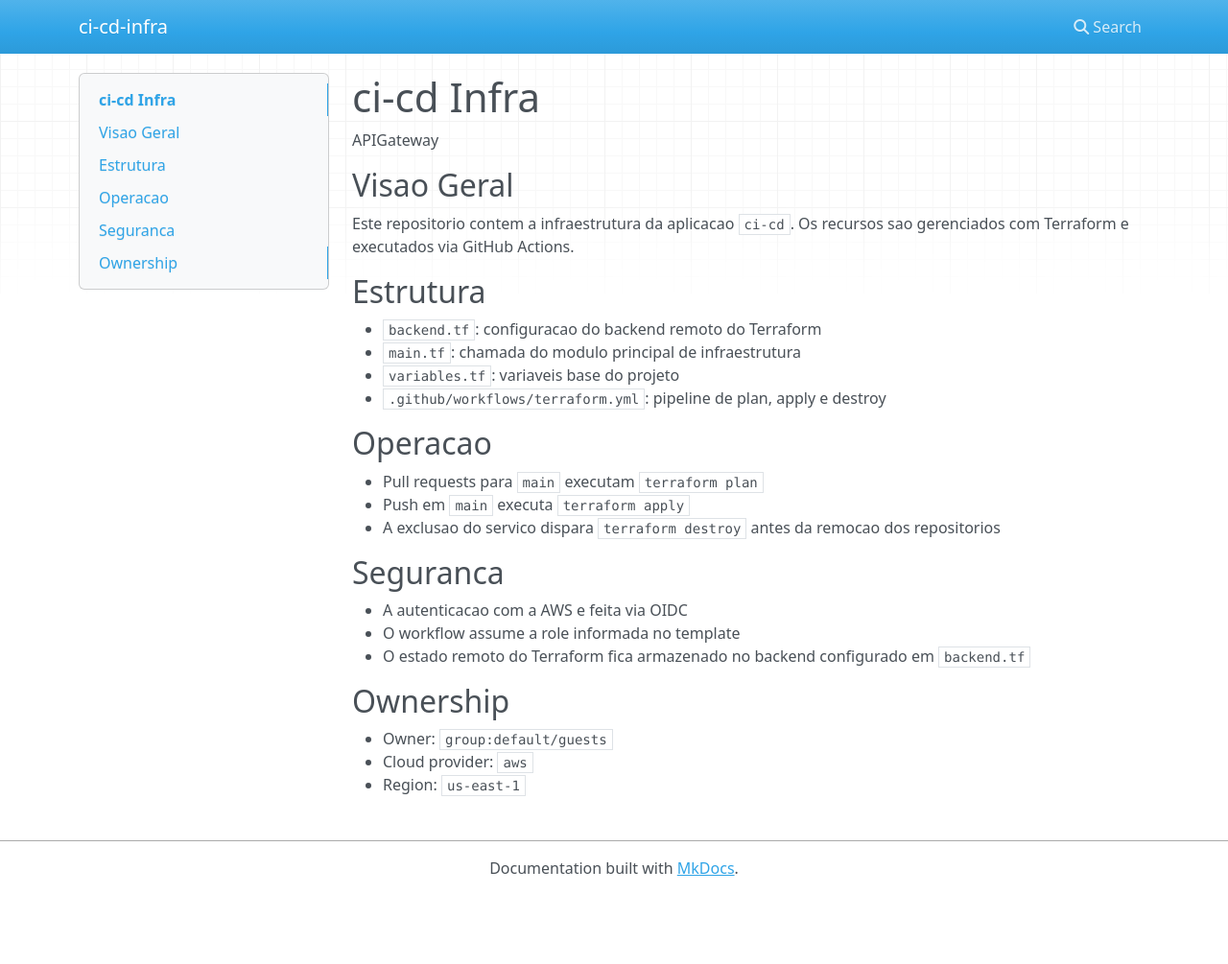
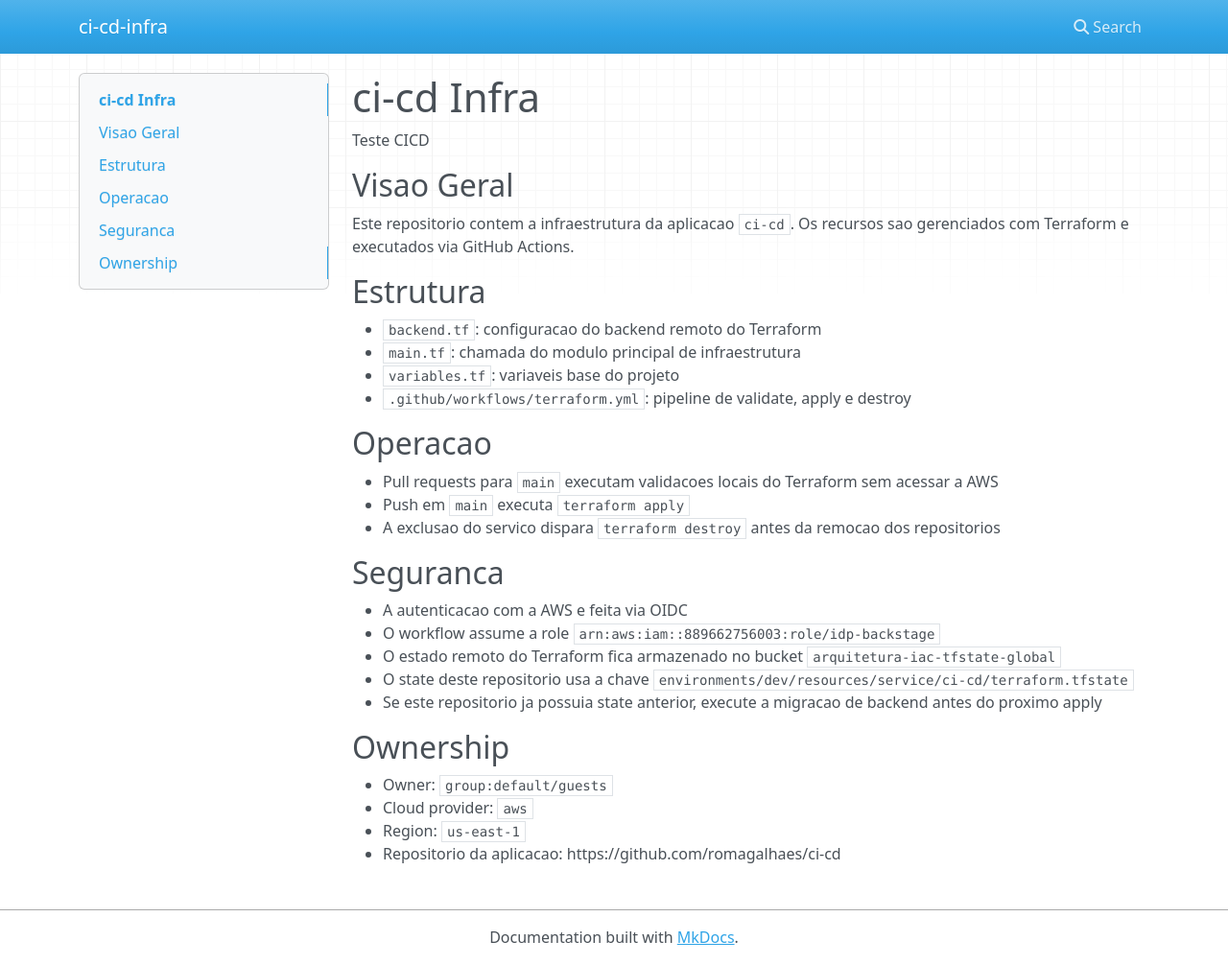
Before and after one commit to romagalhaes/ci-cd-infra, an MkDocs documentation site: the page built from docs/index.md, in a window 1280 px wide and 1005 px high. Shown: the whole window at 96% size. Built offline with MkDocs 1.6.1, drawn with Linux system fonts in a browser that asks for light colours; nearby versions of some CDN libraries.

Commit message:
Fix update

```diff
--- a/catalog-info.yaml
+++ b/catalog-info.yaml
@@ -8,7 +8,7 @@ metadata:
       url: "https://github.com/romagalhaes/ci-cd"
   annotations:
     backstage.io/techdocs-ref: dir:.
-    backstage.io/source-location: url:https://github.com/romagalhaes/ci-cd-infra/tree/main
+    backstage.io/source-location: "url:https://github.com/romagalhaes/ci-cd-infra/tree/main/"
     github.com/project-slug: romagalhaes/ci-cd-infra
     idp.mycompany.com/repository-role: infrastructure
 spec:
--- a/docs/index.md
+++ b/docs/index.md
@@ -1,6 +1,6 @@
 # ci-cd Infra
 
-APIGateway
+Teste CICD
 
 ## Visao Geral
 
@@ -12,22 +12,25 @@ Os recursos sao gerenciados com Terraform e executados via GitHub Actions.
 - `backend.tf`: configuracao do backend remoto do Terraform
 - `main.tf`: chamada do modulo principal de infraestrutura
 - `variables.tf`: variaveis base do projeto
-- `.github/workflows/terraform.yml`: pipeline de plan, apply e destroy
+- `.github/workflows/terraform.yml`: pipeline de validate, apply e destroy
 
 ## Operacao
 
-- Pull requests para `main` executam `terraform plan`
+- Pull requests para `main` executam validacoes locais do Terraform sem acessar a AWS
 - Push em `main` executa `terraform apply`
 - A exclusao do servico dispara `terraform destroy` antes da remocao dos repositorios
 
 ## Seguranca
 
 - A autenticacao com a AWS e feita via OIDC
-- O workflow assume a role informada no template
-- O estado remoto do Terraform fica armazenado no backend configurado em `backend.tf`
+- O workflow assume a role `arn:aws:iam::889662756003:role/idp-backstage`
+- O estado remoto do Terraform fica armazenado no bucket `arquitetura-iac-tfstate-global`
+- O state deste repositorio usa a chave `environments/dev/resources/service/ci-cd/terraform.tfstate`
+- Se este repositorio ja possuia state anterior, execute a migracao de backend antes do proximo apply
 
 ## Ownership
 
 - Owner: `group:default/guests`
 - Cloud provider: `aws`
 - Region: `us-east-1`
+- Repositorio da aplicacao: https://github.com/romagalhaes/ci-cd
--- a/mkdocs.yaml
+++ b/mkdocs.yaml
@@ -1,3 +1,3 @@
 site_name: ci-cd-infra
 nav:
-  - Home: docs/index.md
+  - Home: index.md
```
Also changed, not shown: 4 other files.
